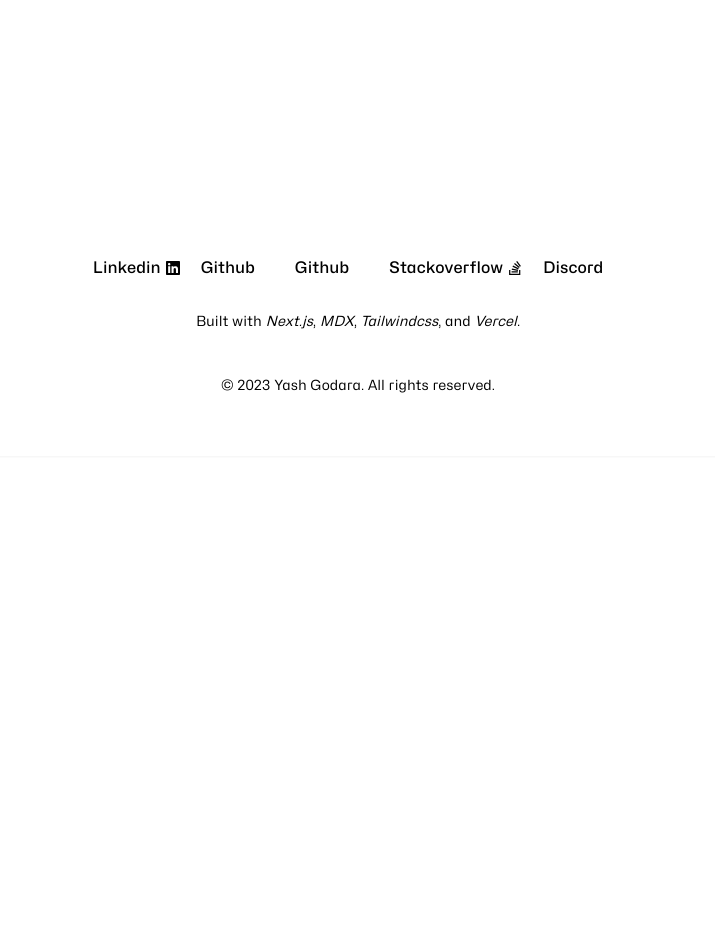
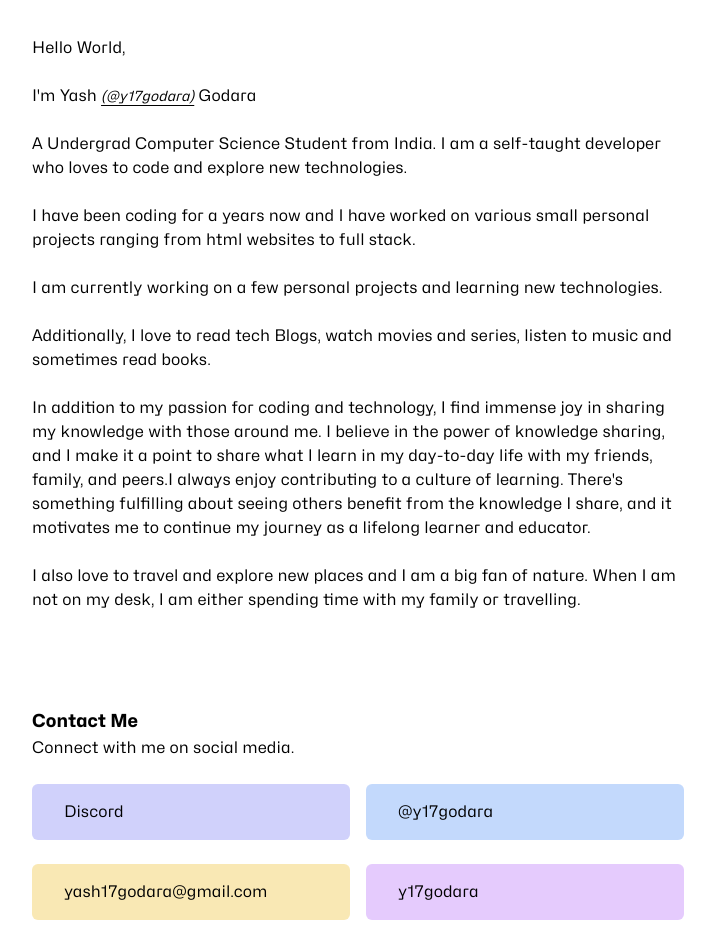
Before and after one commit to y17godara/website, a Next.js app: page /about in a window 1280 px wide. Shown: the part 260-1212 px from the top of the page, without its empty margins (282-997 px from the left). Before the commit the page ends 860 px from the top, so only its background shows below. Built offline with nearby package versions, Linux system fonts and the light colour scheme; no server answers; some icons are missing.

Commit message:
styles: updated About Page Content

```diff
--- a/app/about/page.tsx
+++ b/app/about/page.tsx
@@ -1,5 +1,6 @@
 import { Metadata } from 'next';
 import React from 'react';
+import { Link } from '@/components/ui';
 
 export const metadata: Metadata = {
   title: 'About',
@@ -8,8 +9,116 @@ export const metadata: Metadata = {
 export default async function About() {
   return (
     <>
-      <h1>About</h1>
-      <p>This is the about page</p>
+      {/* Intro */}
+      <div className='flex flex-col gap-16 md:gap-24'>
+        <div>
+          <h1 className='animate-in text-3xl font-bold'>About</h1>
+          <p className='animate-in text-lg font-normal'>
+            Just a quick glimpse.
+          </p>
+        </div>
+
+        {/* TODO: Images Section Here */}
+
+        {/* About */}
+        <div className='flex animate-in flex-col gap-16 md:gap-24'>
+          <section className='col-reverse flex flex-col gap-2 md:flex-row md:gap-9'>
+            <div className='flex flex-col gap-6'>
+              <p>Hello World,</p>
+              <p>
+                I&apos;m Yash{' '}
+                <Link
+                  className='text-sm italic underline underline-offset-4'
+                  href='https://twitter.com/y17godara'
+                  target
+                >
+                  (@y17godara)
+                </Link>{' '}
+                Godara
+              </p>
+              <p>
+                A Undergrad Computer Science Student from India. I am a
+                self-taught developer who loves to code and explore new
+                technologies.
+              </p>
+              <p>
+                I have been coding for a years now and I have worked on various
+                small personal projects ranging from html websites to full
+                stack.
+              </p>
+              <p>
+                I am currently working on a few personal projects and learning
+                new technologies.
+              </p>
+              {/* Additionally */}
+              <p>
+                Additionally, I love to read tech Blogs, watch movies and
+                series, listen to music and sometimes read books.
+              </p>
+              <p>
+                In addition to my passion for coding and technology, I find
+                immense joy in sharing my knowledge with those around me. I
+                believe in the power of knowledge sharing, and I make it a point
+                to share what I learn in my day-to-day life with my friends,
+                family, and peers.I always enjoy contributing to a culture of
+                learning. There&apos;s something fulfilling about seeing others
+                benefit from the knowledge I share, and it motivates me to
+                continue my journey as a lifelong learner and educator.
+              </p>
+              <p>
+                I also love to travel and explore new places and I am a big fan
+                of nature. When I am not on my desk, I am either spending time
+                with my family or travelling.
+              </p>
+            </div>
+          </section>
+        </div>
+
+        {/* Contact */}
+        <div className='flex animate-in flex-col gap-16  md:gap-24 '>
+          <div className='relative flex flex-col gap-6'>
+            <div>
+              <h1 className='animate-in text-lg font-bold'>Contact Me</h1>
+              <p className='text-md animate-in font-normal'>
+                Connect with me on social media.
+              </p>
+            </div>
+            <div className='flex flex-col justify-center gap-4 md:flex-row'>
+              <Link
+                href='https://discord.gg/'
+                target
+                className='flex-1 transform rounded-md bg-indigo-500 bg-opacity-30 px-8 py-4 duration-300 ease-in-out hover:scale-105'
+              >
+                Discord
+              </Link>
+              <Link
+                href='https://twitter.com/y17godara'
+                target
+                className='flex-1 transform rounded-md bg-blue-500 bg-opacity-30 px-8 py-4 duration-300 ease-in-out hover:scale-105'
+              >
+                @y17godara
+              </Link>
+            </div>
+
+            <div className='flex flex-col justify-center gap-4 md:flex-row'>
+              <Link
+                href='mailto:yash17godara@gmail.com'
+                target
+                className='flex-1 transform rounded-md bg-yellow-500 bg-opacity-30 px-8 py-4 duration-300 ease-in-out hover:scale-105'
+              >
+                yash17godara@gmail.com
+              </Link>
+              <Link
+                href='https://github.com/y17godara'
+                target
+                className='flex-1 transform rounded-md bg-purple-500 bg-opacity-30 px-8 py-4 duration-300 ease-in-out hover:scale-105'
+              >
+                y17godara
+              </Link>
+            </div>
+          </div>
+        </div>
+      </div>
     </>
   );
 }
```
